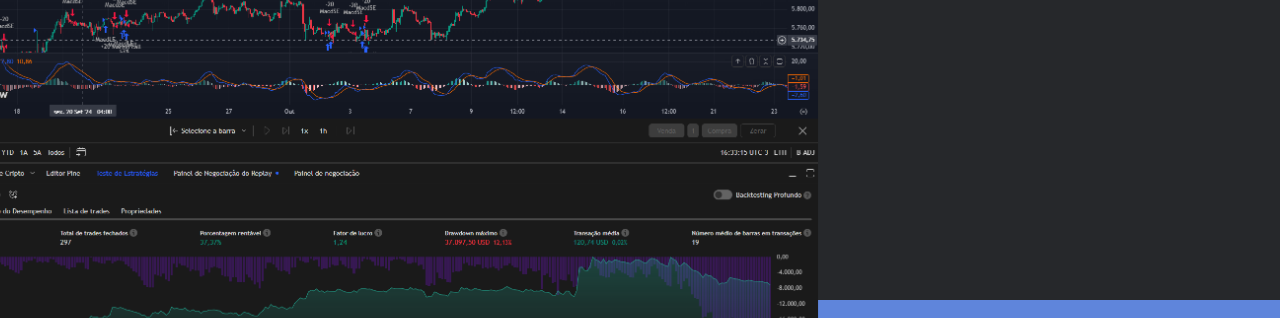
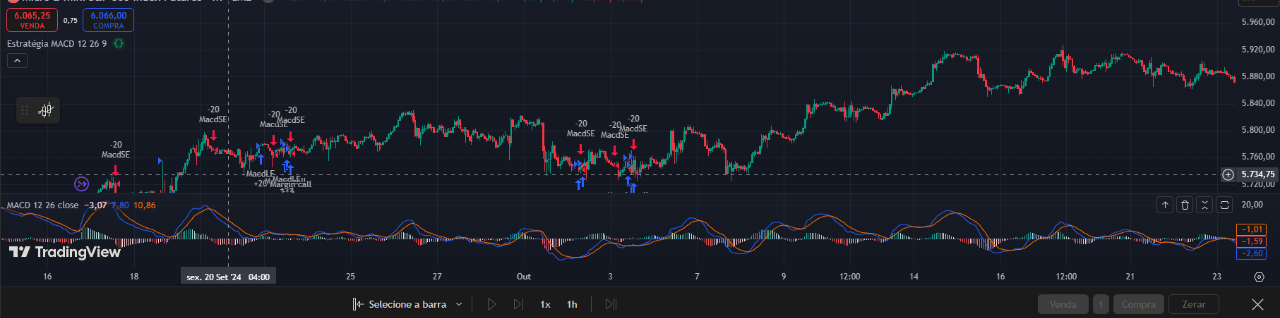
Before and after one commit to ArthurFamilia/ageanalista, a plain HTML site: page projetos.html in a window 1280 px wide. Shown: the part 71-389 px from the top of the page. Drawn offline with Linux system fonts and the light colour scheme.

Commit message:
Update projetos.html

```diff
--- a/projetos.html
+++ b/projetos.html
@@ -18,8 +18,9 @@
         </nav>
     </header>
 
-    <main class="apresentacao">
-        <img class="apresentacao__imagem" src="./assets/macdMES.png" alt="Arthur Age" style="transform: scale(2.5);">
+    <main class="apresentacaoprojeto">
+        <img class="apresentacaomacd" src="./assets/macdMES.png" alt="Arthur Age" style="max-width: 100%; height: auto;">
+
     </main>
 
     <footer class="rodape">
```
